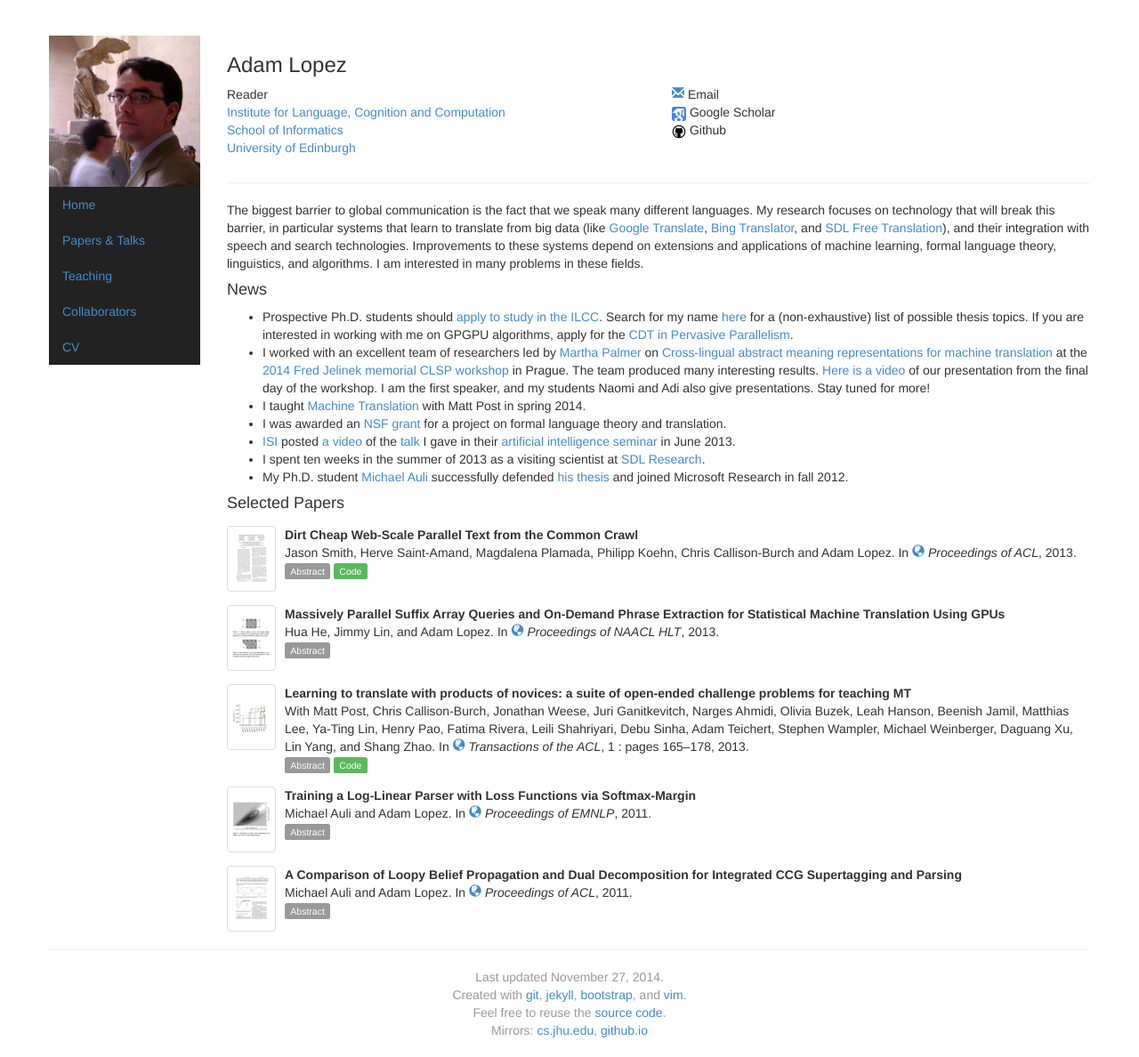
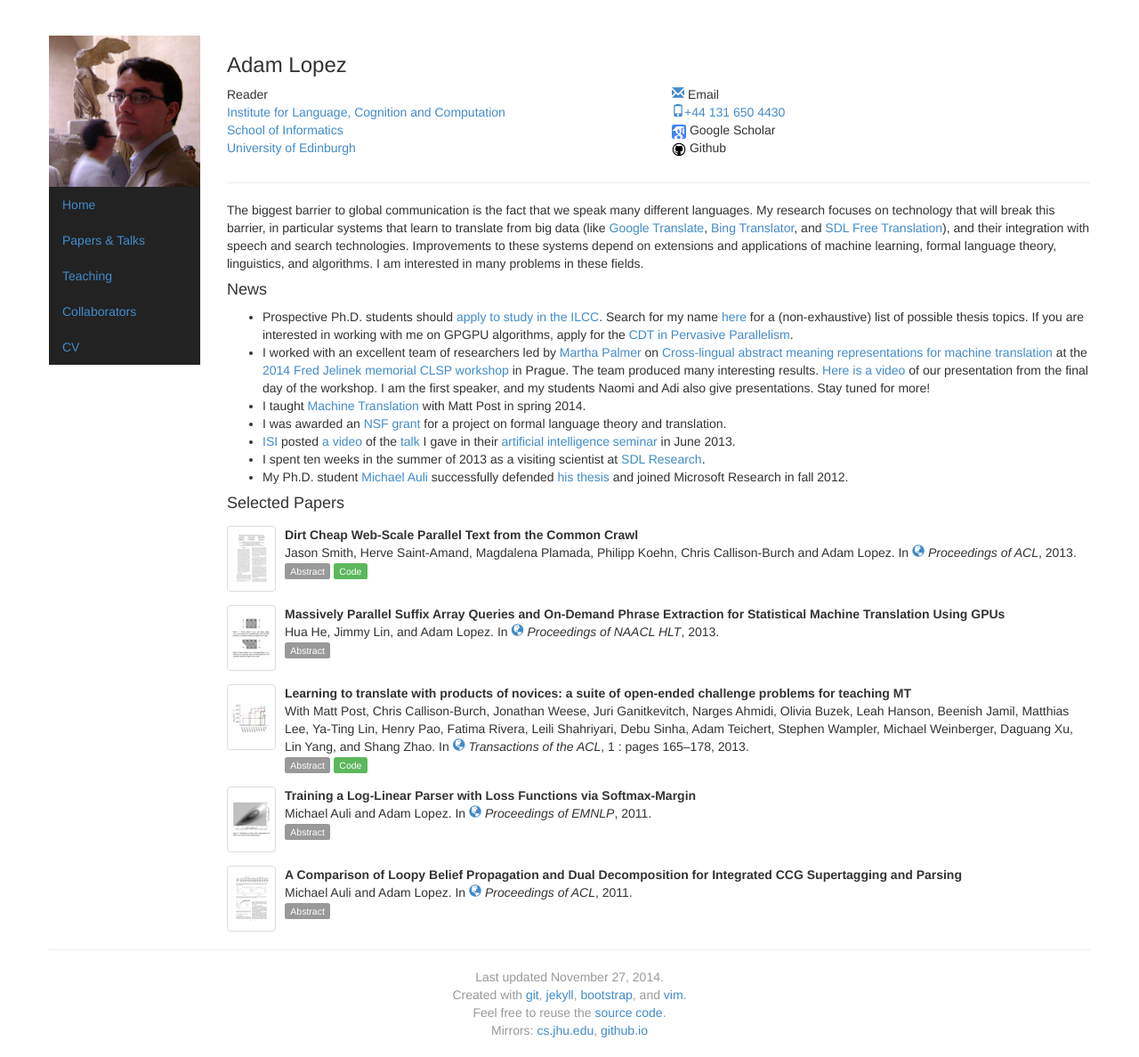
Before and after one commit to alopez/alopez.github.com, a Jekyll site: the page built from index.html, in a window 1280 px wide. Shown: the whole page at 89% size. Built offline with Jekyll 4.4.1, drawn with Linux system fonts in a browser that asks for light colours.

Commit message:
Add phone

```diff
--- a/index.html
+++ b/index.html
@@ -49,6 +49,7 @@ news:
     </div>
     <div class="col-sm-4">
       <a href="mailto:alopez@inf.ed.ac.uk"><span class="glyphicon glyphicon-envelope"></span></a> Email<br/>
+      <a href="tel:+44-1316504430"><span class="glyphicon glyphicon-phone"></span>+44 131 650 4430</a><br/>
       <a href="http://scholar.google.com/citations?user=u4sxKZwAAAAJ">
         <img src="img/ico/gs.png" alt=""/>
       </a> Google Scholar<br/>
```
